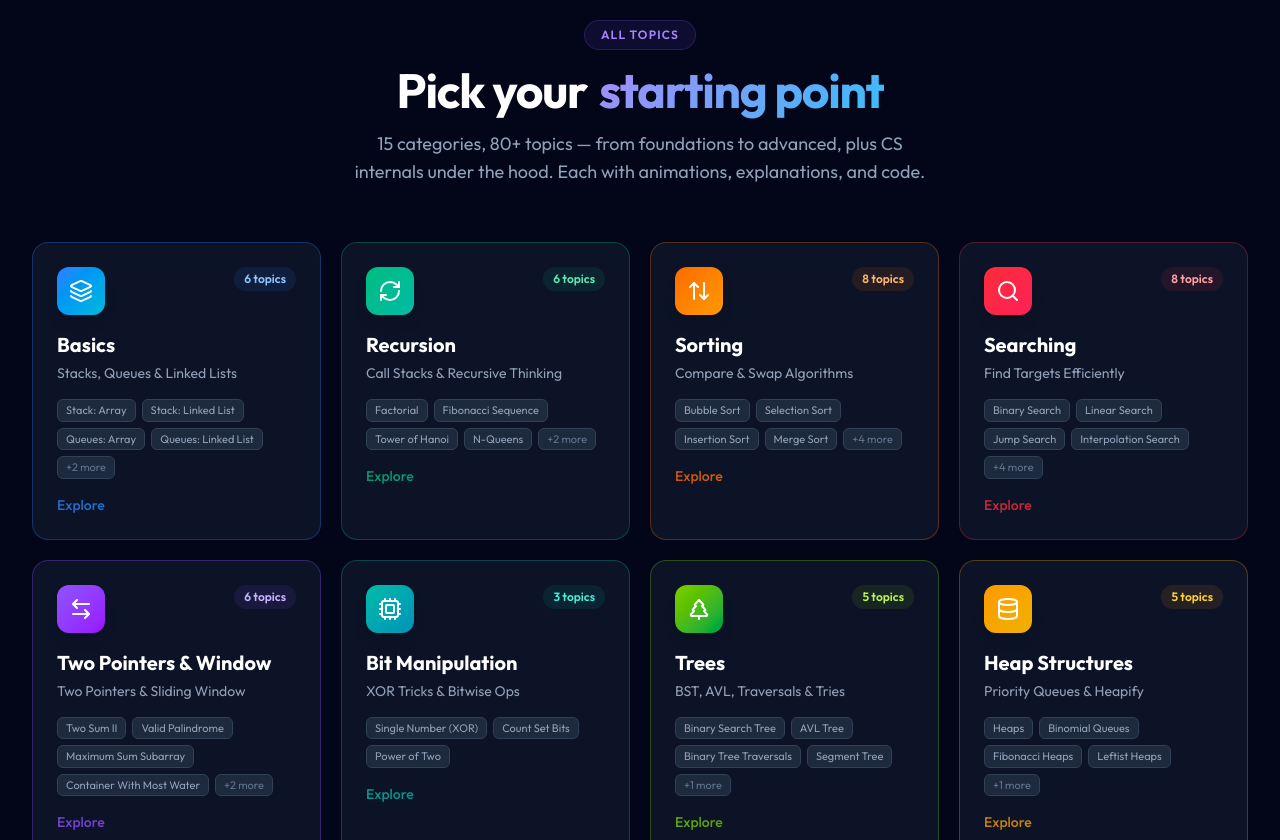
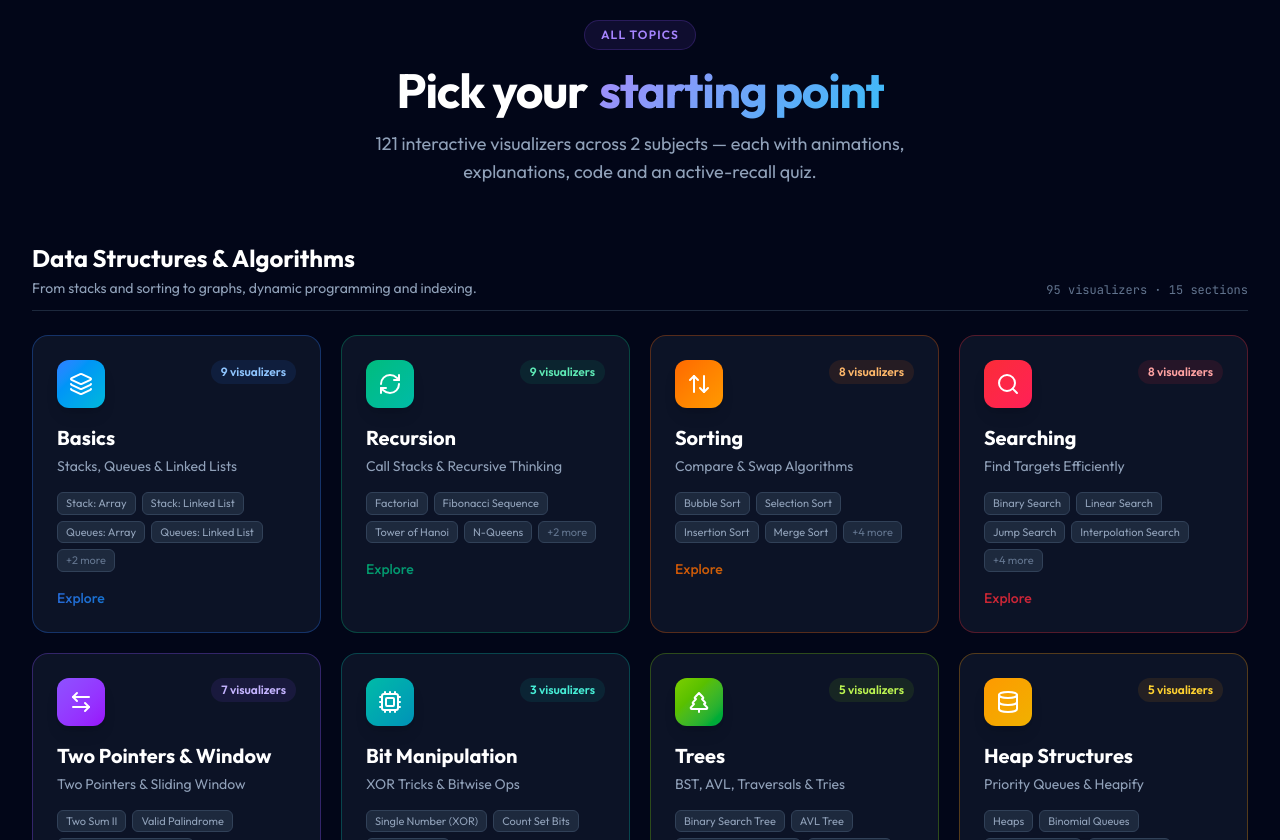
Before and after one commit to Archit1706/DSAverse, a Next.js app: page / in a window 1280 px wide. Shown: the part 1960-2800 px from the top of the page. Built offline with nearby package versions, Linux system fonts and the light colour scheme.

Commit message:
Group the homepage sections by subject

```diff
--- a/components/AlgorithmsGrid.jsx
+++ b/components/AlgorithmsGrid.jsx
@@ -3,8 +3,11 @@ import React, { useState } from 'react';
 import Link from 'next/link';
 import {
     ArrowRight, ArrowLeftRight, Layers, RefreshCw, ArrowUpDown, Search,
-    GitBranch, Database, Brain, BarChart2, Cpu, Type, GitMerge, TreePine, Scissors, Share2, Monitor, Table
+    GitBranch, Database, Brain, BarChart2, Cpu, Type, GitMerge, TreePine, Scissors, Share2, Monitor, Table,
+    Columns3,
 } from 'lucide-react';
+import { SUBJECTS, subjectOfSection } from '@/data/subjects';
+import { pagesBySection, pagesBySubject, totalPages, totalQuestions } from '@/data/learningStats';
 
 const CATEGORIES = [
     // ── 1. Foundations ──────────────────────────────────────────────────────
@@ -181,7 +184,7 @@ const CATEGORIES = [
         glow:        'hover:shadow-fuchsia-500/20',
         badge:       'bg-fuchsia-500/10 text-fuchsia-300',
     },
-    // ── CS Internals ─────────────────────────────────────────────────────────
+    // ── 7. Indexing ──────────────────────────────────────────────────────────
     {
         name:        'Indexing',
         slug:        'indexing',
@@ -194,6 +197,7 @@ const CATEGORIES = [
         glow:        'hover:shadow-emerald-500/20',
         badge:       'bg-emerald-500/10 text-emerald-300',
     },
+    // ── CS Core ──────────────────────────────────────────────────────────────
     {
         name:        'Under the Hood',
         slug:        'under-the-hood',
@@ -206,10 +210,13 @@ const CATEGORIES = [
         glow:        'hover:shadow-zinc-500/20',
         badge:       'bg-zinc-500/10 text-zinc-300',
     },
-    // ── Reference ────────────────────────────────────────────────────────────
+    // ── Tools ────────────────────────────────────────────────────────────────
+    // Not sections: these sit below the subjects, and their badge names what
+    // they are instead of counting pages.
     {
         name:        'Cheatsheet',
         slug:        'cheatsheet',
+        kicker:      'Reference',
         icon:        <BarChart2 className="w-6 h-6" />,
         description: 'Quick Complexity Reference',
         algorithms:  ['Time Complexity', 'Space Complexity', 'Big-O', 'Sorting Table', 'Graph Table', 'Data Structures'],
@@ -219,7 +226,43 @@ const CATEGORIES = [
         glow:        'hover:shadow-violet-500/20',
         badge:       'bg-violet-500/10 text-violet-300',
     },
+    {
+        name:        'Review',
+        slug:        'review',
+        kicker:      'Practice',
+        icon:        <Brain className="w-6 h-6" />,
+        description: 'Spaced Repetition Over Every Quiz',
+        algorithms:  [`${totalQuestions} questions`, 'Due today', 'By subject', 'By section'],
+        gradient:    'from-indigo-500 to-violet-600',
+        border:      'border-indigo-500/30',
+        hoverBorder: 'hover:border-indigo-400',
+        glow:        'hover:shadow-indigo-500/20',
+        badge:       'bg-indigo-500/10 text-indigo-300',
+    },
+    {
+        name:        'Compare',
+        slug:        'compare',
+        kicker:      'Reference',
+        icon:        <Columns3 className="w-6 h-6" />,
+        description: 'Two or Three Algorithms Side by Side',
+        algorithms:  ['Quick vs Merge', 'BFS vs DFS', 'Hash vs B-tree', 'Prim vs Kruskal'],
+        gradient:    'from-sky-500 to-cyan-600',
+        border:      'border-sky-500/30',
+        hoverBorder: 'hover:border-sky-400',
+        glow:        'hover:shadow-sky-500/20',
+        badge:       'bg-sky-500/10 text-sky-300',
+    },
 ];
+
+/* Section cards grouped by subject. Within a subject the cards keep the
+   learning order written above (foundations first), not data/subjects.js order. */
+const GROUPS = SUBJECTS
+    .map(subject => ({
+        ...subject,
+        cats: CATEGORIES.filter(c => !c.kicker && subjectOfSection(c.slug) === subject.id),
+    }))
+    .filter(g => g.cats.length > 0);
+const TOOLS = CATEGORIES.filter(c => c.kicker);
 
 function CategoryCard({ cat, index }) {
     const [hovered, setHovered] = useState(false);
@@ -238,7 +281,7 @@ function CategoryCard({ cat, index }) {
                     {cat.icon}
                 </div>
                 <span className={`text-xs font-semibold px-2.5 py-1 rounded-full ${cat.badge}`}>
-                    {cat.algorithms.length} topics
+                    {cat.kicker ?? `${pagesBySection[cat.slug] ?? cat.algorithms.length} visualizers`}
                 </span>
             </div>
 
@@ -299,15 +342,43 @@ export default function AlgorithmsGrid() {
                         </span>
                     </h2>
                     <p className="text-slate-400 text-lg max-w-xl mx-auto">
-                        15 categories, 80+ topics — from foundations to advanced, plus CS internals under the hood. Each with animations, explanations, and code.
+                        {totalPages} interactive visualizers across {GROUPS.length} subjects — each with animations, explanations, code and an active-recall quiz.
                     </p>
                 </div>
 
-                {/* Grid */}
-                <div className="grid grid-cols-1 sm:grid-cols-2 lg:grid-cols-4 gap-5">
-                    {CATEGORIES.map((cat, i) => (
-                        <CategoryCard key={cat.slug} cat={cat} index={i} />
+                {/* One block per subject */}
+                <div className="space-y-16">
+                    {GROUPS.map(group => (
+                        <div key={group.id}>
+                            <div className="flex flex-wrap items-end justify-between gap-x-6 gap-y-1 mb-6 border-b border-slate-800 pb-3">
+                                <div>
+                                    <h3 className="text-2xl font-bold text-white">{group.name}</h3>
+                                    <p className="text-slate-400 text-sm mt-1">{group.tagline}</p>
+                                </div>
+                                <span className="text-xs font-mono text-slate-500">
+                                    {pagesBySubject[group.id] ?? 0} visualizers · {group.cats.length} sections
+                                </span>
+                            </div>
+                            <div className="grid grid-cols-1 sm:grid-cols-2 lg:grid-cols-4 gap-5">
+                                {group.cats.map((cat, i) => (
+                                    <CategoryCard key={cat.slug} cat={cat} index={i} />
+                                ))}
+                            </div>
+                        </div>
                     ))}
+
+                    {/* Tools that span every subject */}
+                    <div>
+                        <div className="mb-6 border-b border-slate-800 pb-3">
+                            <h3 className="text-2xl font-bold text-white">Practice and reference</h3>
+                            <p className="text-slate-400 text-sm mt-1">Work across every subject at once.</p>
+                        </div>
+                        <div className="grid grid-cols-1 sm:grid-cols-2 lg:grid-cols-4 gap-5">
+                            {TOOLS.map((cat, i) => (
+                                <CategoryCard key={cat.slug} cat={cat} index={i} />
+                            ))}
+                        </div>
+                    </div>
                 </div>
             </div>
         </section>
```
